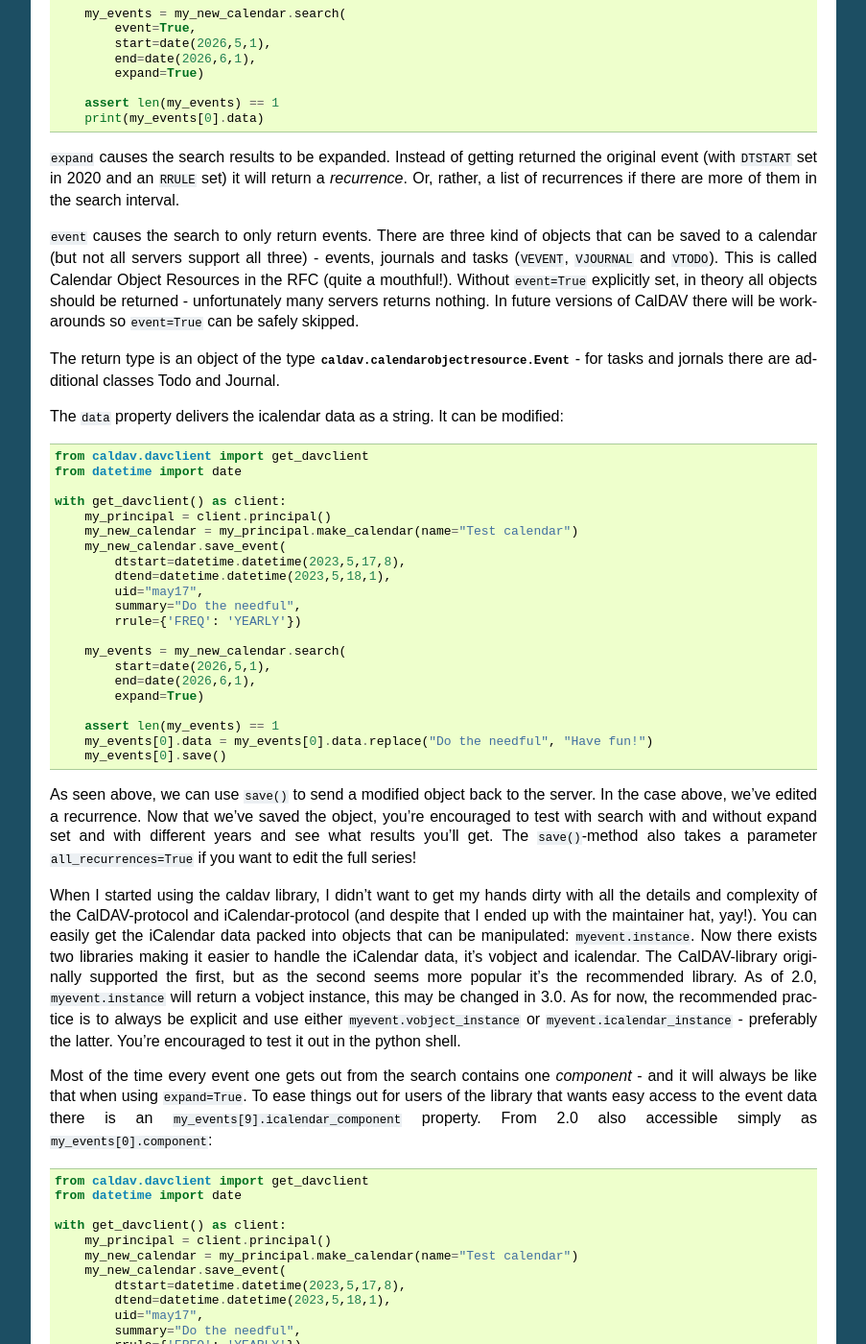
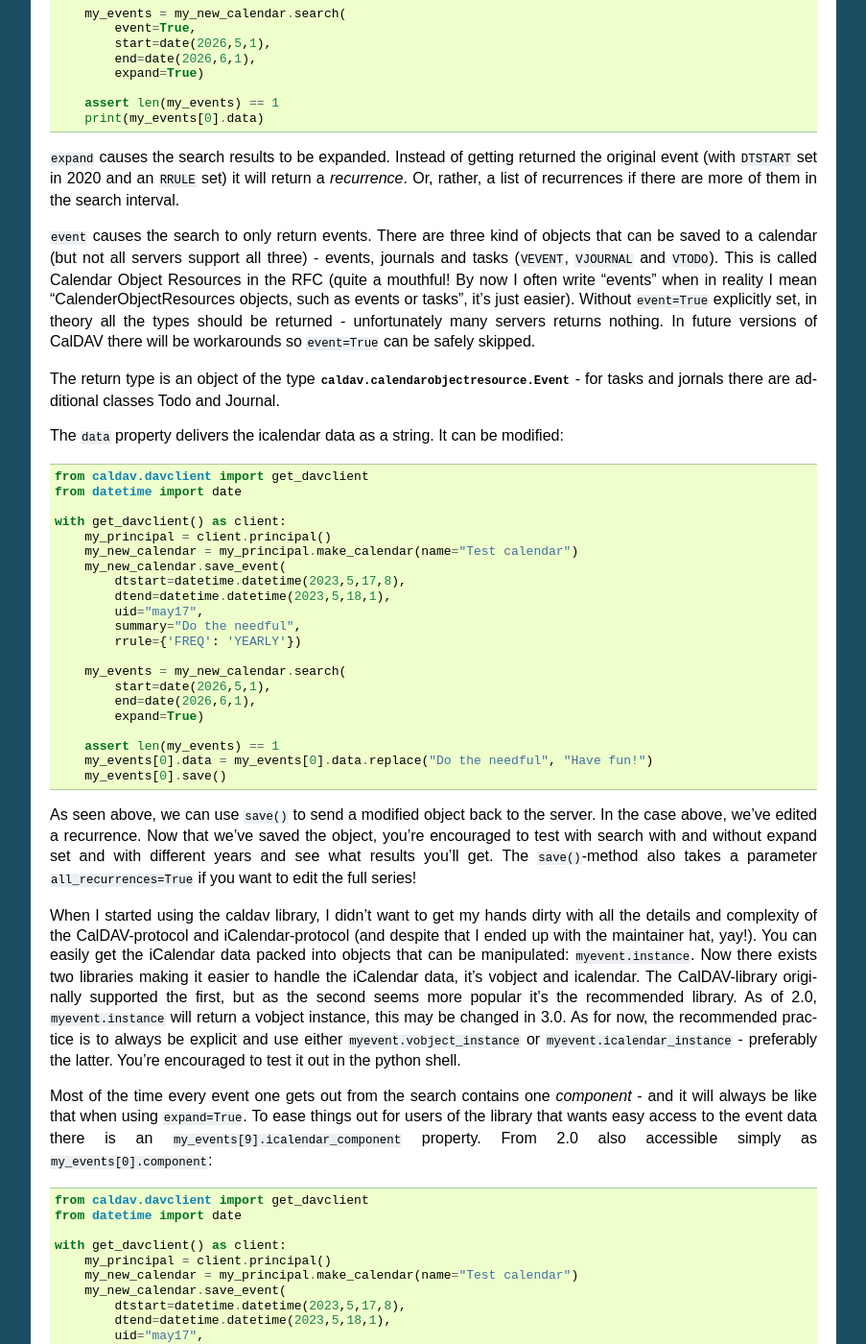
Before and after one commit to python-caldav/caldav, a Sphinx documentation site: the page built from docs/source/tutorial.rst, in a window 1280 px wide and 1400 px high, scrolled down 2111 px. Shown: the whole window at 96% size, without its empty margins (198-1101 px from the left). Built offline with Sphinx 7.4.7, drawn with Linux system fonts in a browser that asks for light colours; pages that are not in the unit, such as notebooks, are missing from menus; the version number could not be read and is left out; some of the changed text lies outside the part shown.

Commit message:
tweaking the tutorial

```diff
--- a/docs/source/tutorial.rst
+++ b/docs/source/tutorial.rst
@@ -147,7 +147,7 @@ The best way of getting information out from the calendar is to use the search.
 
 ``expand`` causes the search results to be expanded.  Instead of getting returned the original event (with ``DTSTART`` set in 2020 and an ``RRULE`` set) it will return a *recurrence*.  Or, rather, a list of recurrences if there are more of them in the search interval.
 
-``event`` causes the search to only return events.  There are three kind of objects that can be saved to a calendar (but not all servers support all three) - events, journals and tasks (``VEVENT``, ``VJOURNAL`` and ``VTODO``).  This is called Calendar Object Resources in the RFC (quite a mouthful!).  Without ``event=True`` explicitly set, in theory all objects should be returned - unfortunately many servers returns nothing.  In future versions of CalDAV there will be workarounds so ``event=True`` can be safely skipped.
+``event`` causes the search to only return events.  There are three kind of objects that can be saved to a calendar (but not all servers support all three) - events, journals and tasks (``VEVENT``, ``VJOURNAL`` and ``VTODO``).  This is called Calendar Object Resources in the RFC (quite a mouthful!  By now I often write "events" when in reality I mean "CalenderObjectResources objects, such as events or tasks", it's just easier).  Without ``event=True`` explicitly set, in theory all the types should be returned - unfortunately many servers returns nothing.  In future versions of CalDAV there will be workarounds so ``event=True`` can be safely skipped.
 
 The return type is an object of the type :class:`caldav.calendarobjectresource.Event` - for tasks and jornals there are additional classes Todo and Journal.
 
@@ -208,7 +208,7 @@ Most of the time every event one gets out from the search contains one *componen
         my_events[0].component['summary'] = "Norwegian national day celebrations"
         my_events[0].save()
 
-How to do operations on components and instances in the vobject and icalendar library is outside the scope of this tutorial - The icalendar library documentaiton can be found [here](https://icalendar.readthedocs.io/) as of 2025-06.
+How to do operations on components and instances in the vobject and icalendar library is outside the scope of this tutorial - The icalendar library documentaiton can be found `here <https://icalendar.readthedocs.io/>`_ as of 2025-06.
 
 Usually tasks and journals can be applied directly to the same calendar as the events - but some implementations (notably Zimbra) has "task lists" and "calendars" as distinct entities.  To create a task list, there is a parameter ``supported_calendar_component_set`` that can be set to ``['VTODO']``.  Here is a quick example that features a task:
 
```
